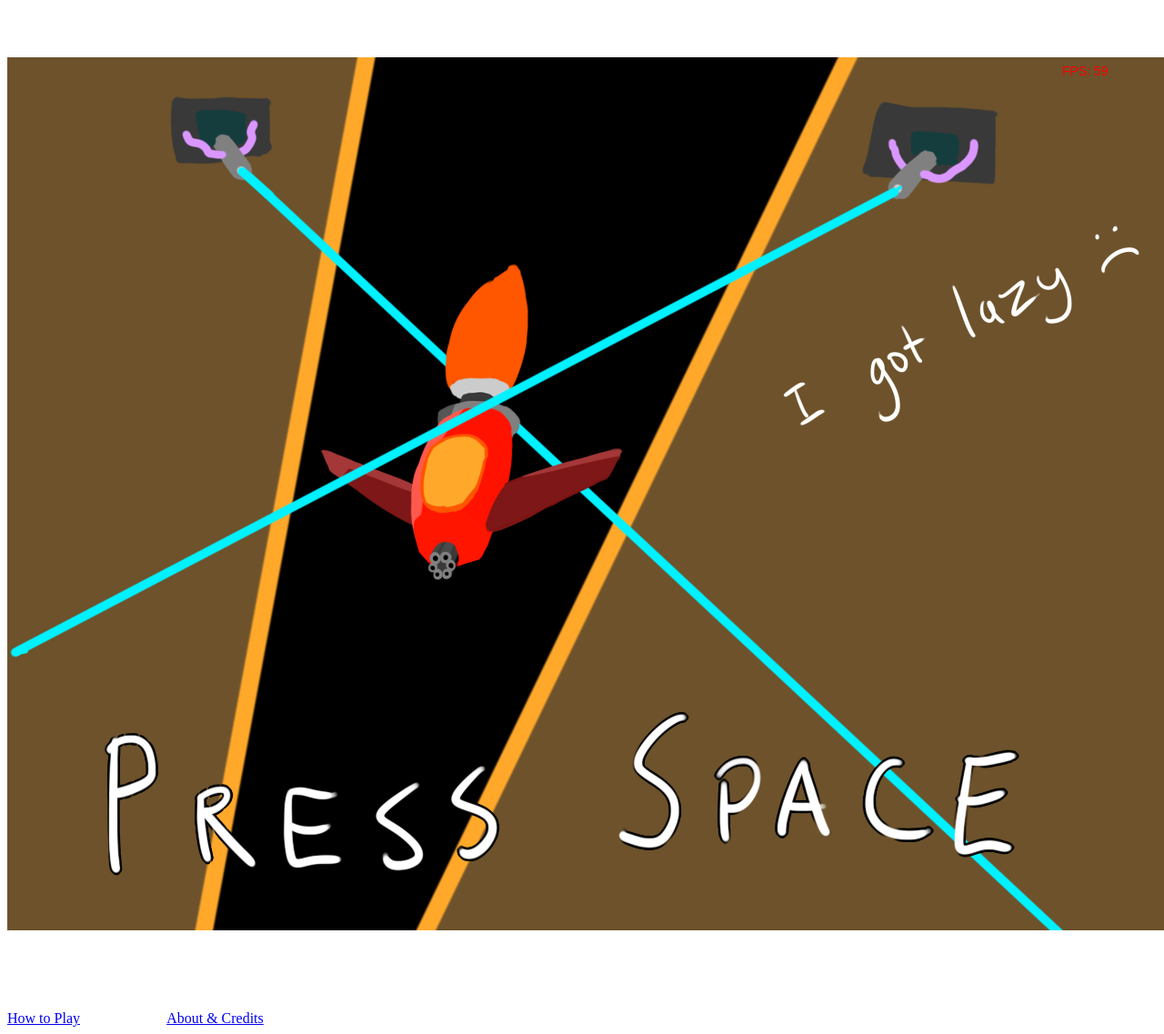
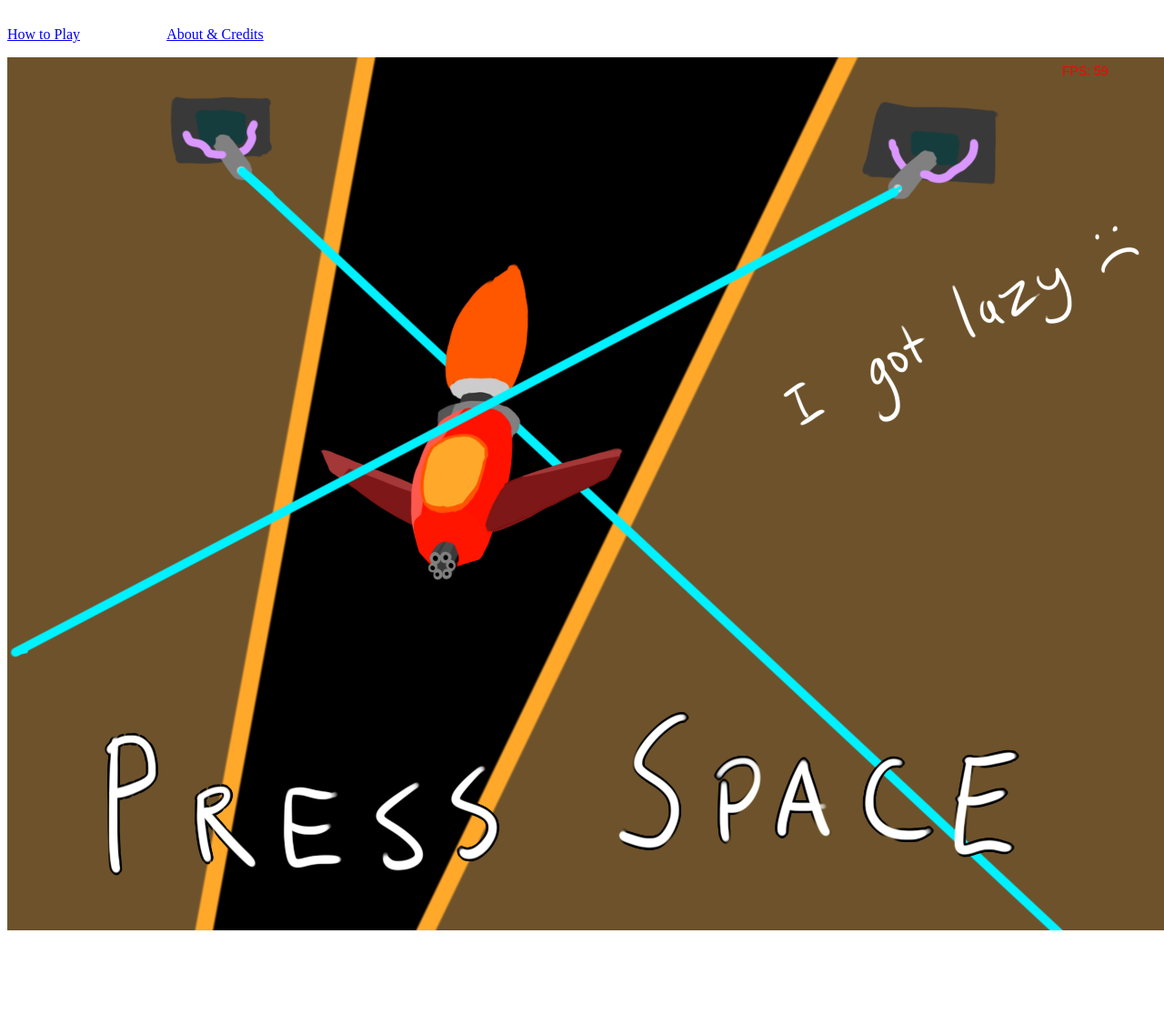
Before and after one commit to Eilocke/Space-Shmup, a plain HTML site: page index.html in a window 1280 px wide. Shown: the part 72-1209 px from the top of the page at 91% size. Drawn offline with Linux system fonts and the light colour scheme.

Commit message:
Moving some things around

```diff
--- a/index.html
+++ b/index.html
@@ -11,8 +11,10 @@
 </style></head>
   <body>
     <p id="Title">HTML5 Space Shmup</p>
-    <p><br>
-    </p>
+    <p><a href="file:///C:/Users/Artorias/Documents/how%20to.html">How to Play</a>&nbsp;
+      &nbsp;&nbsp;&nbsp; &nbsp;&nbsp;&nbsp; &nbsp;&nbsp;&nbsp;
+      &nbsp;&nbsp;&nbsp; &nbsp;&nbsp;&nbsp; &nbsp; <a href="file:///C:/Users/Artorias/Documents/about.html">About
+        &amp; Credits</a> </p>
     <canvas id="gameCanvas" width="1280" height="960"> This text is displayed if
       your browser does not support HTML5. </canvas>
     <script src="howler.js"></script>
@@ -34,8 +36,7 @@
     </p>
     <p><br>
     </p>
-    <a href="how%20to.html">How to Play</a>&nbsp; &nbsp;&nbsp;&nbsp;
-    &nbsp;&nbsp;&nbsp; &nbsp;&nbsp;&nbsp; &nbsp;&nbsp;&nbsp; &nbsp;&nbsp;&nbsp;
-    &nbsp; <a href="about.html">About &amp; Credits</a>
+    <br>
+    <a href="about.html"></a>
   </body>
 </html>
```
